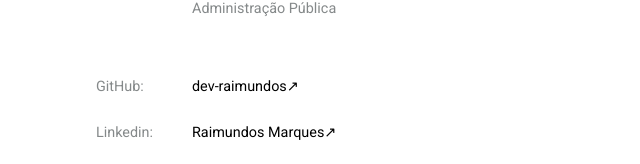
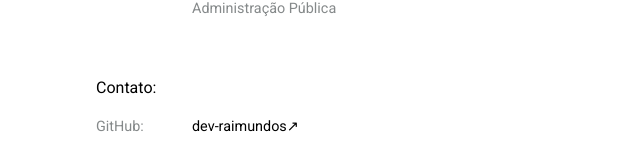
Before and after one commit to dev-raimundos/curriculum, an Angular app: page / in a window 1280 px wide. Shown: the part 1086-1250 px from the top of the page, without its empty margins (0-640 px from the left). Built offline with nearby package versions, Linux system fonts and the light colour scheme.

Commit message:
FIX: Esqueci de adicionar o título da secção de contato.

```diff
--- a/src/app/components/contact/contact.css
+++ b/src/app/components/contact/contact.css
@@ -36,3 +36,9 @@
   text-decoration: underline;
   color: black;
 }
+
+h2 {
+  color: black;
+  font-size: 1rem;
+  margin-bottom: 1rem;
+}
--- a/src/app/components/contact/contact.html
+++ b/src/app/components/contact/contact.html
@@ -1,4 +1,6 @@
 <div class="full-body">
+
+  <h2>Contato:</h2>
 
   <div class="contact-container">
     <p class="subtitle">GitHub:</p>
@@ -12,7 +14,9 @@
 
   <div class="contact-container">
     <p class="subtitle">Email:</p>
-    <p><a href="mailto:devraimundos@outlook.com?subject=Contato&body=Olá, tudo bem?">devraimundos&#64;outlook.com&#8599;</a></p>
+    <p><a
+      href="mailto:devraimundos@outlook.com?subject=Contato&body=Olá, tudo bem?">devraimundos&#64;outlook.com&#8599;</a>
+    </p>
   </div>
 
 </div>
```
